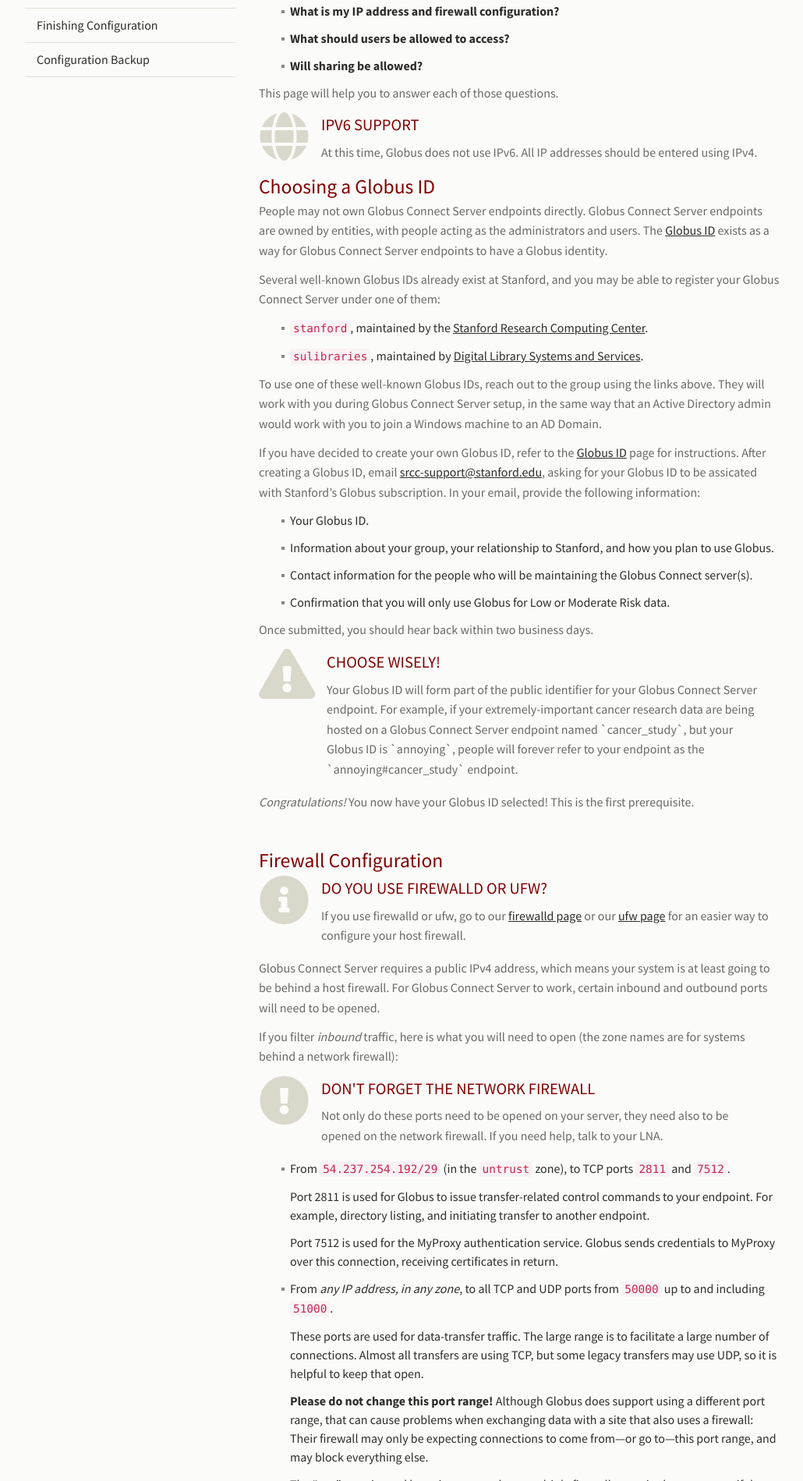
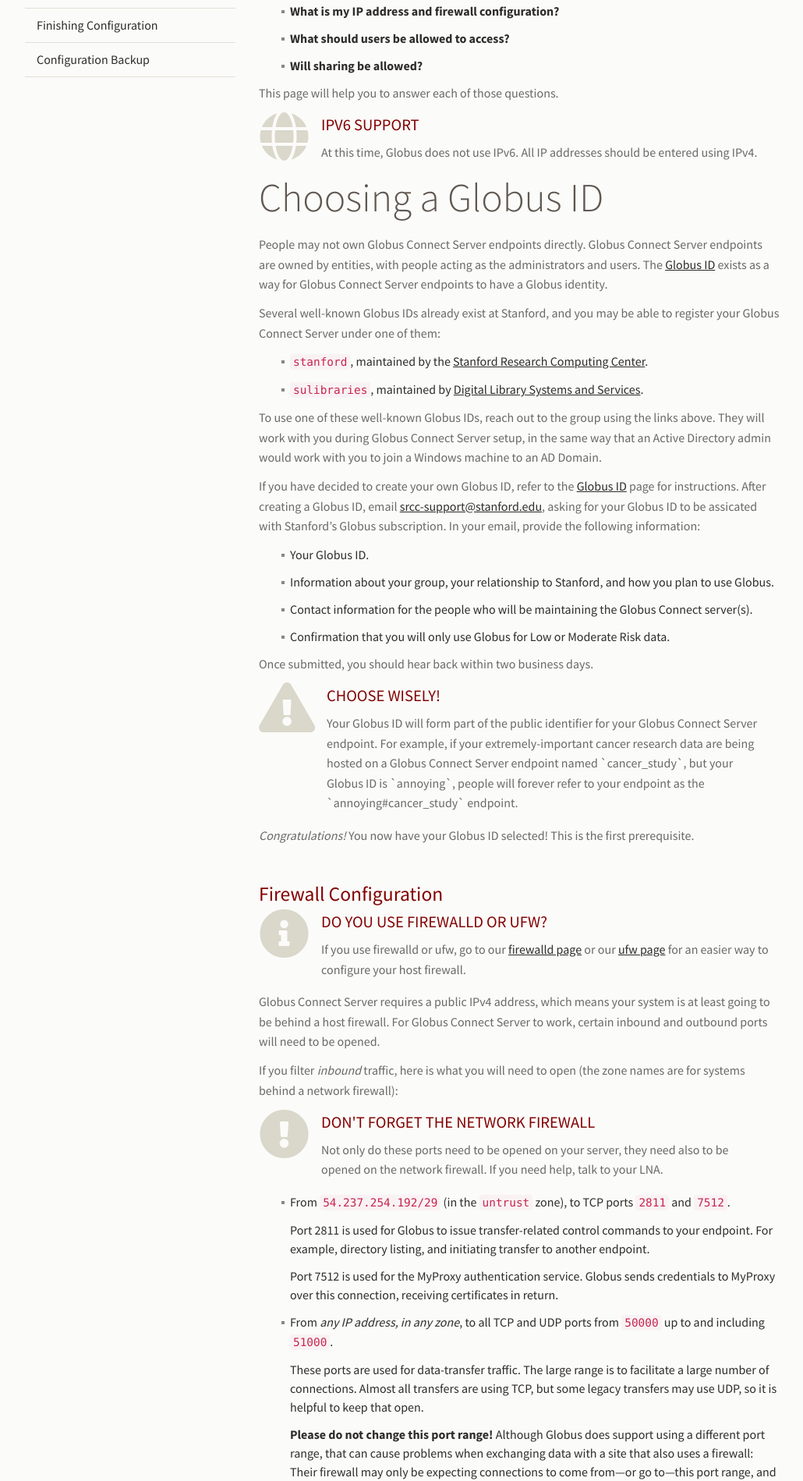
Before and after one commit to stanford-rc/globus.stanford.edu, a Jekyll site: the page built from server/install.md, in a window 1280 px wide. Shown: the part 673-2572 px from the top of the page at 78% size, without its empty margins (23-1053 px from the left). Built offline with Jekyll 4.4.1, drawn with Linux system fonts in a browser that asks for light colours; nearby versions of some CDN libraries; comment, search, counter and statistics services are not loaded.

Commit message:
Use <h1> for the big site prep items
Each of these are big items that need to be done, so using <h1> lets them
stand out more.

```diff
--- a/server/install.md
+++ b/server/install.md
@@ -41,7 +41,7 @@ This page will help you to answer each of those questions.
    content="At this time, Globus does not use IPv6.  All IP addresses should be entered using IPv4."
 %}
 
-## Choosing a Globus ID
+# Choosing a Globus ID
 
 People may not own Globus Connect Server endpoints directly.  Globus Connect
 Server endpoints are owned by entities, with people acting as the
```
